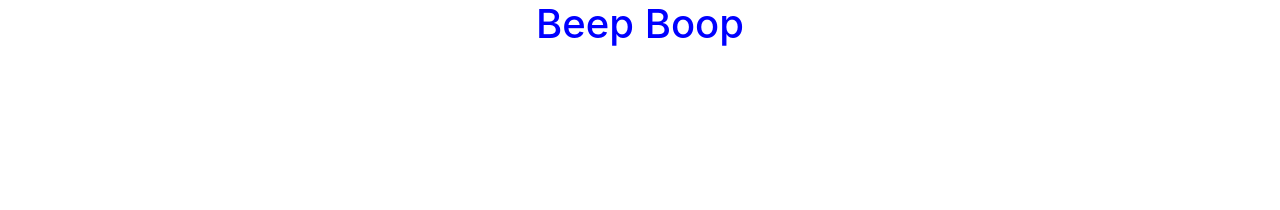
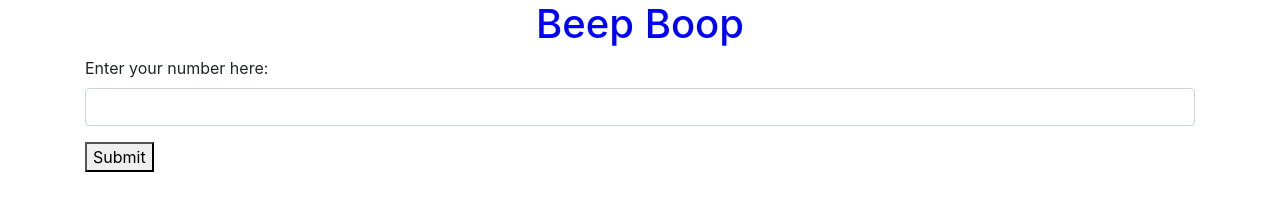
Before and after one commit to TamaraTrefilova/week_3_project, a plain HTML site: page index.html in a window 1280 px wide. Drawn offline with Linux system fonts and the light colour scheme.

Commit message:
added form, iput, submit button

```diff
--- a/css/styles.css
+++ b/css/styles.css
@@ -1,5 +1,12 @@
 h1{
   text-align: center;
   color: blue;
+}
 
+.btn_submit{
+  margin: auto;
 }
+
+#output{
+  display: none;
+}
--- a/index.html
+++ b/index.html
@@ -12,6 +12,20 @@
   <body>
   <div class="container">
     <h1>Beep Boop</h1>
+    <form id="inputForm">
+      <div class="form-group">
+        <label for="userInput">Enter your number here:</label>
+        <input type="number" class="form-control" id="userInput">
+      </div>
+
+      <div class="btn_submit">
+        <button type="Submit" name="button">Submit</button>
+      </div>
+      <div id="output">
+        <p>Here is your result:</p> <br>
+        <p> <span id="stringResult"></span> </p>
+      </div>
+    </form>
   </div>
   </body>
 </html>
```
